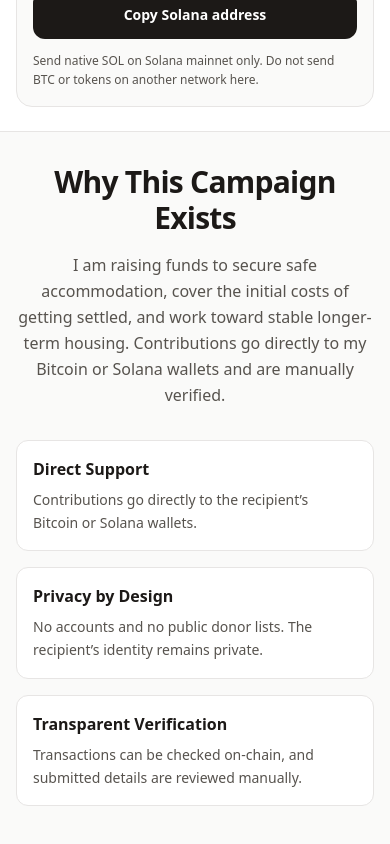
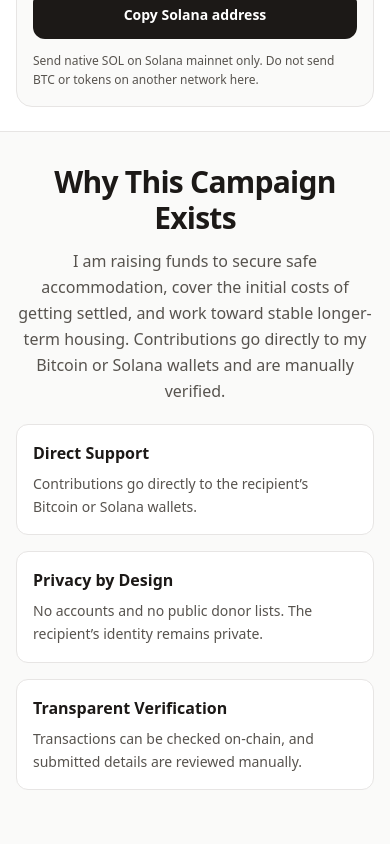
Before and after one commit to isagiyokai/One-Human-iInitiative, a Next.js app: page / in a window 390 px wide. Shown: the part 1270-2114 px from the top of the page. Built offline with nearby package versions, Linux system fonts and the light colour scheme; no server answers; the database is empty.

Commit message:
Reduce excess mobile whitespace on campaign page

```diff
--- a/src/components/campaign/CampaignExplanation.tsx
+++ b/src/components/campaign/CampaignExplanation.tsx
@@ -57,12 +57,12 @@ export function CampaignExplanation({
     .filter(Boolean);
 
   return (
-    <div className="mx-auto max-w-5xl space-y-8">
+    <div className="mx-auto max-w-5xl space-y-5 sm:space-y-8">
       <header className="mx-auto max-w-3xl text-center">
         <h2 className="text-3xl font-bold tracking-tight text-charcoal-900 sm:text-4xl">
           {title}
         </h2>
-        <p className="mt-4 text-base leading-relaxed text-stone-600 sm:text-lg">
+        <p className="mt-3 sm:mt-4 text-base leading-relaxed text-stone-600 sm:text-lg">
           {description || defaultDescription}
         </p>
       </header>
@@ -76,7 +76,7 @@ export function CampaignExplanation({
         ))}
       </div>
 
-      <div className="grid gap-5 lg:grid-cols-2">
+      <div className="grid gap-4 sm:gap-5 lg:grid-cols-2">
         <Card variant="default" padding="lg">
           <CardHeader>
             <CardTitle>My Story</CardTitle>
@@ -108,7 +108,7 @@ export function CampaignExplanation({
           <CardDescription>Simple steps for making a direct contribution</CardDescription>
         </CardHeader>
         <CardContent>
-          <ol className="space-y-4">
+          <ol className="space-y-3 sm:space-y-4">
             {steps.map((step, index) => (
               <li key={index} className="flex items-start gap-3">
                 <span className="flex h-7 w-7 shrink-0 items-center justify-center rounded-full bg-earth-100 text-sm font-semibold text-earth-800">
```
